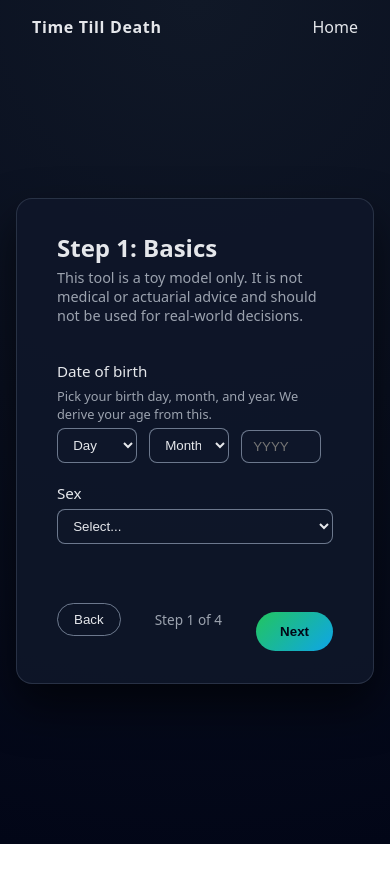
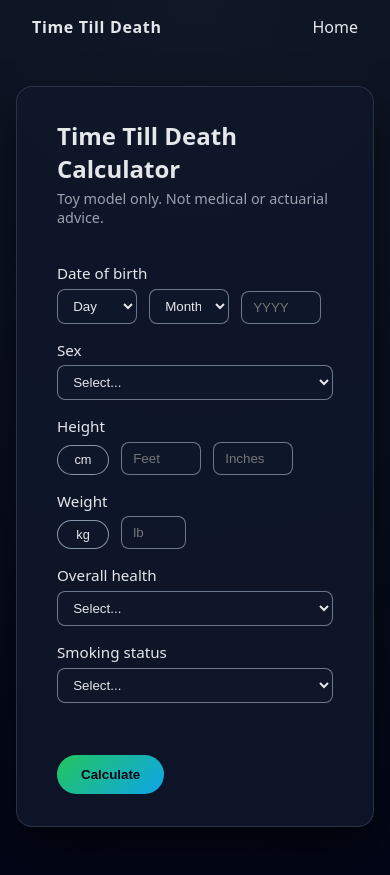
Before and after one commit to gabrielrmiller/Time-Till-Death, a React (Vite) app in the folder frontend/: page /questionnaire in a window 390 px wide. Before the commit the page ends 844 px from the top, so only its background shows below. Built offline with nearby package versions, Linux system fonts and the light colour scheme.

Commit message:
Refactor QuestionnaireWizard to support height and weight in imperial units, streamline validation logic, and enhance form state management. Update styles for calculator page layout with responsive design adjustments.

```diff
--- a/frontend/src/QuestionnaireWizard.tsx
+++ b/frontend/src/QuestionnaireWizard.tsx
@@ -44,10 +44,7 @@ export interface EstimateResult {
   message: string;
 }
 
-type Step = 1 | 2 | 3 | 4;
-
 export const QuestionnaireWizard: React.FC = () => {
-  const [step, setStep] = useState<Step>(1);
   const [form, setForm] = useState<ProfileFormState>({
     birthYear: "",
     birthMonth: "",
@@ -64,7 +61,6 @@ export const QuestionnaireWizard: React.FC = () => {
   });
   const [errors, setErrors] = useState<Record<string, string>>({});
   const [submitting, setSubmitting] = useState(false);
-  const [submitError, setSubmitError] = useState<string | null>(null);
 
   const navigate = useNavigate();
   const location = useLocation();
@@ -78,18 +74,22 @@ export const QuestionnaireWizard: React.FC = () => {
     }
     const birthdate = incomingProfile.birthdate;
     const [y, m, d] = birthdate ? birthdate.split("-") : ["", "", ""];
+    const totalInches = incomingProfile.height_cm / 2.54;
+    const feet = Math.floor(totalInches / 12);
+    const inches = Math.round(totalInches % 12);
+    const pounds = Math.round(incomingProfile.weight_kg * 2.20462);
     setForm((prev) => ({
       ...prev,
       birthYear: y || "",
       birthMonth: m || "",
       birthDay: d || "",
       sex: incomingProfile.sex,
-      heightUnit: "cm",
-      height_cm: Math.round(incomingProfile.height_cm).toString(),
-      height_feet: "",
-      height_inches: "",
-      weightUnit: "kg",
-      weight_kg: Math.round(incomingProfile.weight_kg).toString(),
+      heightUnit: "ft",
+      height_cm: "",
+      height_feet: feet ? String(feet) : "",
+      height_inches: inches ? String(inches) : "",
+      weightUnit: "lb",
+      weight_kg: pounds ? String(pounds) : "",
       health: incomingProfile.health,
       smoking: incomingProfile.smoking,
     }));
@@ -130,8 +130,7 @@ export const QuestionnaireWizard: React.FC = () => {
     return years;
   };
 
-  const now = new Date();
-  const currentYear = now.getFullYear();
+  const currentYear = new Date().getFullYear();
 
   const buildBirthdate = (): string => {
     if (!form.birthYear || !form.birthMonth || !form.birthDay) {
@@ -140,22 +139,13 @@ export const QuestionnaireWizard: React.FC = () => {
     return `${form.birthYear}-${form.birthMonth}-${form.birthDay}`;
   };
 
-  const handleBirthYearChange = (value: string) => {
-    updateField("birthYear", value);
-  };
+  const handleBirthYearChange = (value: string) => updateField("birthYear", value);
+  const handleBirthMonthChange = (value: string) => updateField("birthMonth", value);
+  const handleBirthDayChange = (value: string) => updateField("birthDay", value);
 
-  const handleBirthMonthChange = (value: string) => {
-    updateField("birthMonth", value);
-  };
-
-  const handleBirthDayChange = (value: string) => {
-    updateField("birthDay", value);
-  };
-
-  const validateStep = (s: Step): boolean => {
+  const validateAll = (): boolean => {
     const newErrors: Record<string, string> = {};
 
-    if (s === 1) {
     const birthdate = buildBirthdate();
     const ageYears = ageFromBirthdate(birthdate);
     if (!birthdate) {
@@ -165,94 +155,53 @@ export const QuestionnaireWizard: React.FC = () => {
     } else if (ageYears < 0 || ageYears > 120) {
       newErrors.birthdate = "Age must be between 0 and 120 years.";
     }
-      if (!form.sex) {
-        newErrors.sex = "Please select a sex.";
-      }
-    } else if (s === 2) {
+    if (!form.sex) newErrors.sex = "Please select a sex.";
+
     if (form.heightUnit === "cm") {
       const height = Number(form.height_cm);
-        if (!form.height_cm) {
-          newErrors.height_cm = "Height is required.";
-        } else if (Number.isNaN(height)) {
-          newErrors.height_cm = "Height must be a number.";
-        } else if (height < 80 || height > 250) {
-          newErrors.height_cm = "Height must be between 80 and 250 cm.";
-        }
+      if (!form.height_cm) newErrors.height_cm = "Height is required.";
+      else if (Number.isNaN(height)) newErrors.height_cm = "Height must be a number.";
+      else if (height < 80 || height > 250) newErrors.height_cm = "Height must be between 80 and 250 cm.";
     } else {
       const feet = Number(form.height_feet);
       const inches = Number(form.height_inches || "0");
-        if (!form.height_feet && !form.height_inches) {
-          newErrors.height_feet = "Height is required.";
-        } else if (Number.isNaN(feet) || Number.isNaN(inches)) {
-          newErrors.height_feet = "Height must be numeric feet and inches.";
-        } else if (inches < 0 || inches >= 12) {
-          newErrors.height_inches = "Inches must be between 0 and 11.";
-        } else {
+      if (!form.height_feet && !form.height_inches) newErrors.height_feet = "Height is required.";
+      else if (Number.isNaN(feet) || Number.isNaN(inches)) newErrors.height_feet = "Height must be numeric feet and inches.";
+      else if (inches < 0 || inches >= 12) newErrors.height_inches = "Inches must be between 0 and 11.";
+      else {
         const totalInches = feet * 12 + inches;
-          if (totalInches < 36 || totalInches > 96) {
-            newErrors.height_feet = "Height must be between about 3 and 8 feet.";
-          }
+        if (totalInches < 36 || totalInches > 96) newErrors.height_feet = "Height must be between about 3 and 8 feet.";
       }
     }
 
     if (form.weightUnit === "kg") {
       const weight = Number(form.weight_kg);
-        if (!form.weight_kg) {
-          newErrors.weight_kg = "Weight is required.";
-        } else if (Number.isNaN(weight)) {
-          newErrors.weight_kg = "Weight must be a number.";
-        } else if (weight < 20 || weight > 300) {
-          newErrors.weight_kg = "Weight must be between 20 and 300 kg.";
-        }
+      if (!form.weight_kg) newErrors.weight_kg = "Weight is required.";
+      else if (Number.isNaN(weight)) newErrors.weight_kg = "Weight must be a number.";
+      else if (weight < 20 || weight > 300) newErrors.weight_kg = "Weight must be between 20 and 300 kg.";
     } else {
       const pounds = Number(form.weight_kg);
-        if (!form.weight_kg) {
-          newErrors.weight_kg = "Weight is required.";
-        } else if (Number.isNaN(pounds)) {
-          newErrors.weight_kg = "Weight must be a number.";
-        } else if (pounds < 50 || pounds > 660) {
-          newErrors.weight_kg = "Weight must be between 50 and 660 lb.";
+      if (!form.weight_kg) newErrors.weight_kg = "Weight is required.";
+      else if (Number.isNaN(pounds)) newErrors.weight_kg = "Weight must be a number.";
+      else if (pounds < 50 || pounds > 660) newErrors.weight_kg = "Weight must be between 50 and 660 lb.";
     }
-      }
-    } else if (s === 3) {
-      if (!form.health) {
-        newErrors.health = "Please choose your overall health.";
-      }
-      if (!form.smoking) {
-        newErrors.smoking = "Please choose your smoking status.";
-      }
-    }
+
+    if (!form.health) newErrors.health = "Please choose your overall health.";
+    if (!form.smoking) newErrors.smoking = "Please choose your smoking status.";
 
     setErrors((prev) => ({ ...prev, ...newErrors }));
     return Object.keys(newErrors).length === 0;
   };
 
-  const goNext = () => {
-    if (!validateStep(step)) return;
-    setStep((prev) => (prev < 4 ? ((prev + 1) as Step) : prev));
-  };
-
-  const goBack = () => {
-    setStep((prev) => (prev > 1 ? ((prev - 1) as Step) : prev));
-  };
-
   const handleSubmit = () => {
-    if (!validateStep(3)) {
-      setStep(3);
-      return;
-    }
+    if (!validateAll()) return;
 
     setSubmitting(true);
-    setSubmitError(null);
 
     const birthdate = buildBirthdate();
     const ageYears = ageFromBirthdate(birthdate);
     if (!birthdate || ageYears === null) {
-      setErrors((prev) => ({
-        ...prev,
-        birthdate: "Please enter a valid date of birth.",
-      }));
-      setStep(1);
+      setErrors((prev) => ({ ...prev, birthdate: "Please enter a valid date of birth." }));
       setSubmitting(false);
       return;
     }
@@ -298,43 +247,27 @@ export const QuestionnaireWizard: React.FC = () => {
   };
 
   return (
-    <div className="form-section">
+    <div className="form-section calculator-page">
       <div className="step-header">
-        <h2>
-          {step === 1 && "Step 1: Basics"}
-          {step === 2 && "Step 2: Body metrics"}
-          {step === 3 && "Step 3: Health & smoking"}
-          {step === 4 && "Step 4: Review & confirm"}
-        </h2>
-        <p>
-          This tool is a toy model only. It is not medical or actuarial advice and
-          should not be used for real-world decisions.
+        <h2>Time Till Death Calculator</h2>
+        <p className="muted">
+          Toy model only. Not medical or actuarial advice.
         </p>
       </div>
 
-      {step === 1 && (
-        <>
+      <div className="calculator-fields">
         <div className="field-group">
           <label className="field-label">Date of birth</label>
-            <div className="field-description">
-              Pick your birth day, month, and year. We derive your age from this.
-            </div>
           <div className="unit-row">
             <select
               className="select input-small"
               value={form.birthDay}
               onChange={(e) => handleBirthDayChange(e.target.value)}
             >
-                <option value="" disabled hidden>
-                  Day
-                </option>
+              <option value="" disabled hidden>Day</option>
               {[...Array(31)].map((_, i) => {
                 const d = String(i + 1).padStart(2, "0");
-                  return (
-                    <option key={d} value={d}>
-                      {d}
-                    </option>
-                  );
+                return <option key={d} value={d}>{d}</option>;
               })}
             </select>
             <select
@@ -342,9 +275,7 @@ export const QuestionnaireWizard: React.FC = () => {
               value={form.birthMonth}
               onChange={(e) => handleBirthMonthChange(e.target.value)}
             >
-                <option value="" disabled hidden>
-                  Month
-                </option>
+              <option value="" disabled hidden>Month</option>
               <option value="01">Jan</option>
               <option value="02">Feb</option>
               <option value="03">Mar</option>
@@ -364,19 +295,14 @@ export const QuestionnaireWizard: React.FC = () => {
               maxLength={4}
               placeholder="YYYY"
               value={form.birthYear}
-                onChange={(e) => {
-                  const next = e.target.value.replace(/\D/g, "");
-                  handleBirthYearChange(next);
-                }}
+              onChange={(e) => handleBirthYearChange(e.target.value.replace(/\D/g, ""))}
             />
           </div>
-            {errors.birthdate && (
-              <div className="error-text">{errors.birthdate}</div>
-            )}
+          {errors.birthdate && <div className="error-text">{errors.birthdate}</div>}
         </div>
 
         <div className="field-group">
-            <div className="field-label">Sex</div>
+          <label className="field-label">Sex</label>
           <select
             className="select"
             value={form.sex}
@@ -389,30 +315,16 @@ export const QuestionnaireWizard: React.FC = () => {
           </select>
           {errors.sex && <div className="error-text">{errors.sex}</div>}
         </div>
-        </>
-      )}
 
-      {step === 2 && (
-        <>
         <div className="field-group">
-            <div className="field-label">Height</div>
-            <div className="field-description">
-              Choose either centimeters or feet/inches.
-            </div>
+          <label className="field-label">Height</label>
           <div className="unit-row">
             {form.heightUnit === "cm" ? (
               <>
                 <button
                   type="button"
                   className="unit-toggle"
-                    onClick={() =>
-                      setForm((prev) => ({
-                        ...prev,
-                        heightUnit: "ft",
-                        height_feet: "",
-                        height_inches: "",
-                      }))
-                    }
+                  onClick={() => setForm((prev) => ({ ...prev, heightUnit: "ft", height_feet: "", height_inches: "" }))}
                 >
                   ft/in
                 </button>
@@ -432,13 +344,7 @@ export const QuestionnaireWizard: React.FC = () => {
                 <button
                   type="button"
                   className="unit-toggle"
-                    onClick={() =>
-                      setForm((prev) => ({
-                        ...prev,
-                        heightUnit: "cm",
-                        height_cm: "",
-                      }))
-                    }
+                  onClick={() => setForm((prev) => ({ ...prev, heightUnit: "cm", height_cm: "" }))}
                 >
                   cm
                 </button>
@@ -462,41 +368,23 @@ export const QuestionnaireWizard: React.FC = () => {
               </>
             )}
           </div>
-            {errors.height_cm && (
-              <div className="error-text">{errors.height_cm}</div>
-            )}
-            {errors.height_feet && (
-              <div className="error-text">{errors.height_feet}</div>
-            )}
-            {errors.height_inches && (
-              <div className="error-text">{errors.height_inches}</div>
-            )}
+          {errors.height_cm && <div className="error-text">{errors.height_cm}</div>}
+          {errors.height_feet && <div className="error-text">{errors.height_feet}</div>}
+          {errors.height_inches && <div className="error-text">{errors.height_inches}</div>}
         </div>
 
         <div className="field-group">
-            <div className="field-label">Weight</div>
-            <div className="field-description">
-              You can enter weight in kilograms or pounds.
-            </div>
+          <label className="field-label">Weight</label>
           <div className="unit-row">
             <button
               type="button"
               className="unit-toggle"
               onClick={() =>
-                  setForm((prev) => {
-                    if (prev.weightUnit === "kg") {
-                      return {
-                        ...prev,
-                        weightUnit: "lb",
-                        weight_kg: "",
-                      };
-                    }
-                    return {
-                      ...prev,
-                      weightUnit: "kg",
-                      weight_kg: "",
-                    };
-                  })
+                setForm((prev) =>
+                  prev.weightUnit === "kg"
+                    ? { ...prev, weightUnit: "lb", weight_kg: "" }
+                    : { ...prev, weightUnit: "kg", weight_kg: "" }
+                )
               }
             >
               {form.weightUnit === "kg" ? "lb" : "kg"}
@@ -512,17 +400,11 @@ export const QuestionnaireWizard: React.FC = () => {
               onChange={(e) => updateField("weight_kg", e.target.value)}
             />
           </div>
-            {errors.weight_kg && (
-              <div className="error-text">{errors.weight_kg}</div>
-            )}
+          {errors.weight_kg && <div className="error-text">{errors.weight_kg}</div>}
         </div>
-        </>
-      )}
 
-      {step === 3 && (
-        <>
         <div className="field-group">
-            <div className="field-label">Overall health</div>
+          <label className="field-label">Overall health</label>
           <select
             className="select"
             value={form.health}
@@ -534,14 +416,11 @@ export const QuestionnaireWizard: React.FC = () => {
             <option value="average">Average</option>
             <option value="poor">Poor</option>
           </select>
-            <div className="field-description">
-              A self-assessment of your general health right now.
-            </div>
           {errors.health && <div className="error-text">{errors.health}</div>}
         </div>
 
         <div className="field-group">
-            <div className="field-label">Smoking status</div>
+          <label className="field-label">Smoking status</label>
           <select
             className="select"
             value={form.smoking}
@@ -554,69 +433,9 @@ export const QuestionnaireWizard: React.FC = () => {
           </select>
           {errors.smoking && <div className="error-text">{errors.smoking}</div>}
         </div>
-        </>
-      )}
+      </div>
 
-      {step === 4 && (
-        <>
-          <div className="field-group">
-            <div className="field-label">Review your answers</div>
-            <div className="field-description">
-              Make sure everything looks right before calculating.
-            </div>
-            <ul className="muted">
-              <li>
-                Age:{" "}
-                {(() => {
-                  const ageYears = ageFromBirthdate(buildBirthdate());
-                  return ageYears !== null
-                    ? `${ageYears.toFixed(1)} years`
-                    : "—";
-                })()}
-              </li>
-              <li>Sex: {form.sex || "—"}</li>
-              <li>
-                Height:{" "}
-                {form.heightUnit === "cm"
-                  ? form.height_cm
-                    ? `${form.height_cm} cm`
-                    : "—"
-                  : form.height_feet || form.height_inches
-                  ? `${form.height_feet || 0} ft ${form.height_inches || 0} in`
-                  : "—"}
-              </li>
-              <li>
-                Weight:{" "}
-                {form.weight_kg
-                  ? form.weightUnit === "kg"
-                    ? `${form.weight_kg} kg`
-                    : `${form.weight_kg} lb`
-                  : "—"}
-              </li>
-              <li>Health: {form.health || "—"}</li>
-              <li>Smoking: {form.smoking || "—"}</li>
-            </ul>
-            <p className="disclaimer">
-              This model is crude and intentionally not realistic. Do not use it to
-              make any health or financial decisions.
-            </p>
-          </div>
-          {submitError && <div className="error-text">{submitError}</div>}
-        </>
-      )}
-
-      <div className="step-footer">
-        <button className="secondary-btn" onClick={goBack} disabled={step === 1}>
-          Back
-        </button>
-        <div className="step-indicator">
-          Step {step} of 4
-        </div>
-        {step < 4 ? (
-          <button className="primary-btn" onClick={goNext}>
-            Next
-          </button>
-        ) : (
+      <div className="calculator-actions">
         <button
           className="primary-btn"
           onClick={handleSubmit}
@@ -624,7 +443,6 @@ export const QuestionnaireWizard: React.FC = () => {
         >
           {submitting ? "Calculating..." : "Calculate"}
         </button>
-        )}
       </div>
     </div>
   );
--- a/frontend/src/styles.css
+++ b/frontend/src/styles.css
@@ -111,6 +111,22 @@ a {
   flex-direction: column;
   gap: 1.25rem;
   flex: 1;
+}
+
+.calculator-page .calculator-fields {
+  display: grid;
+  gap: 1rem;
+  grid-template-columns: 1fr;
+}
+
+@media (min-width: 560px) {
+  .calculator-page .calculator-fields {
+    grid-template-columns: 1fr 1fr;
+  }
+}
+
+.calculator-page .calculator-actions {
+  margin-top: 0.5rem;
 }
 
 .step-header {
```
Lines whose indentation alone changed are shown as unchanged.
